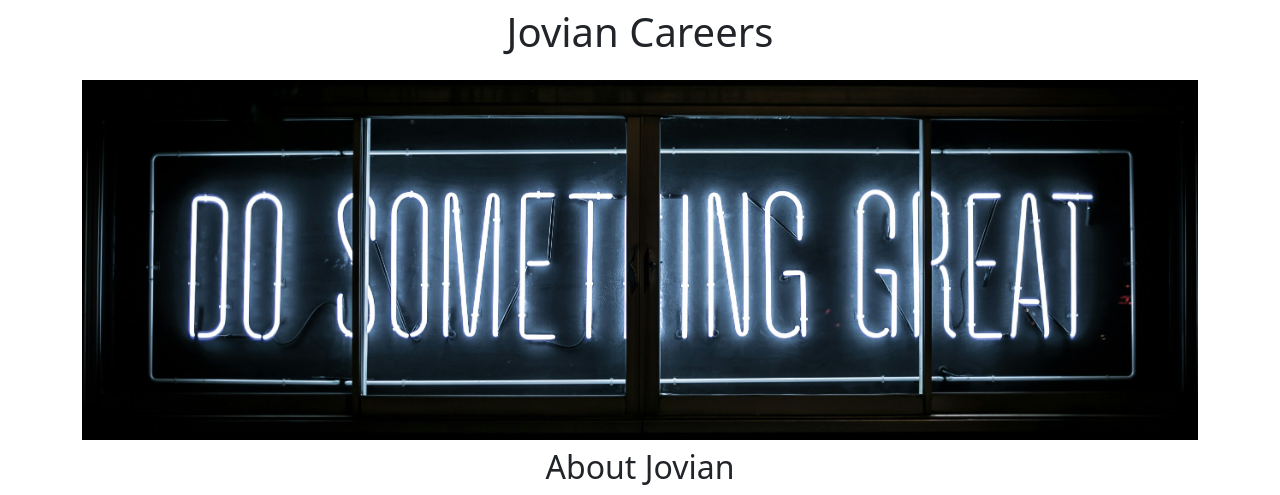
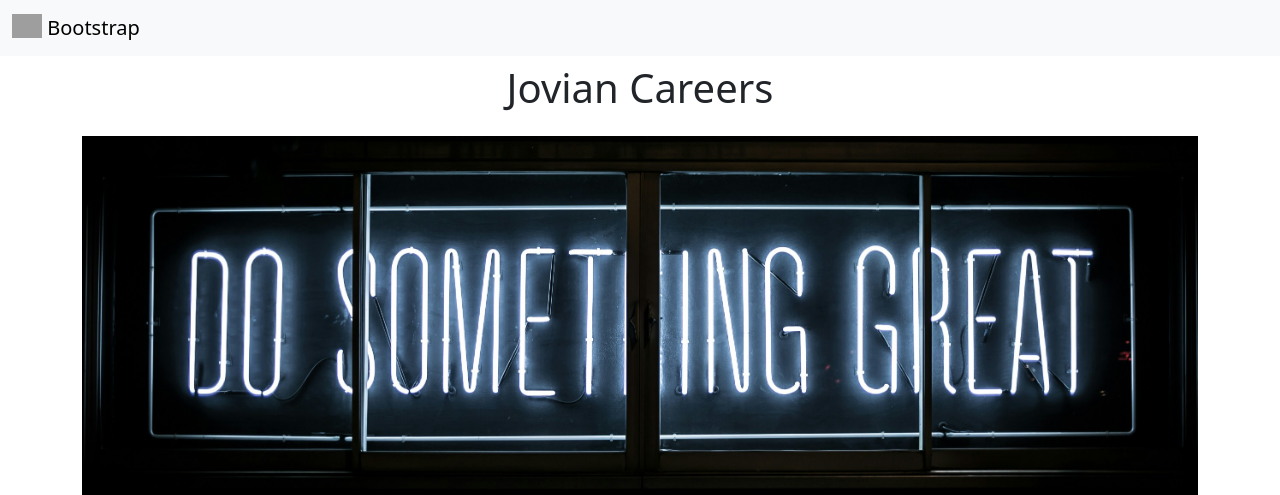
Before and after one commit to KUNAL152/jovian_careers_website, a Flask app: page / in a window 1280 px wide. Shown: the top 495 px of the page. Run offline with Flask 3, Linux system fonts and the light colour scheme; grey boxes are pictures that could not be loaded.

Commit message:
added navbar

```diff
--- a/templates/home.html
+++ b/templates/home.html
@@ -16,6 +16,7 @@
 
 </head>
 <body>
+  {% include 'nav.html' %}
   <div class="container">
     <h1 class="text-center mt-2 mb-4">{{company_name}} Careers </h1>
     <img class="img-fluid" id="banner" src="/static/banner.jpg" alt="Banner Image">
--- /dev/null
+++ b/templates/nav.html
@@ -0,0 +1,8 @@
+<nav class="navbar bg-body-tertiary">
+  <div class="container-fluid">
+    <a class="navbar-brand" href="#">
+      <img src="/docs/5.3/assets/brand/bootstrap-logo.svg" alt="Logo" width="30" height="24" class="d-inline-block align-text-top">
+      Bootstrap
+    </a>
+  </div>
+</nav>
```
